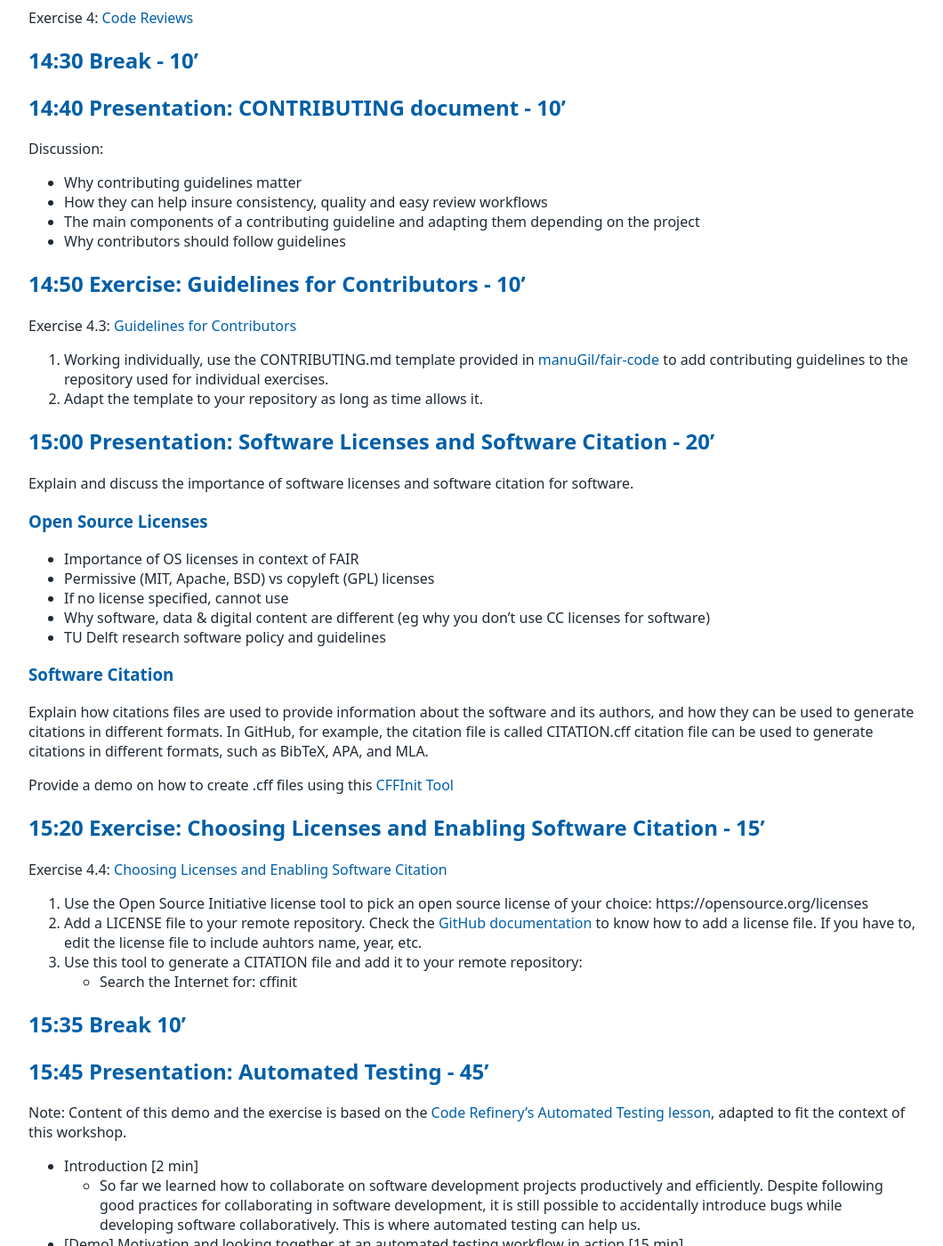
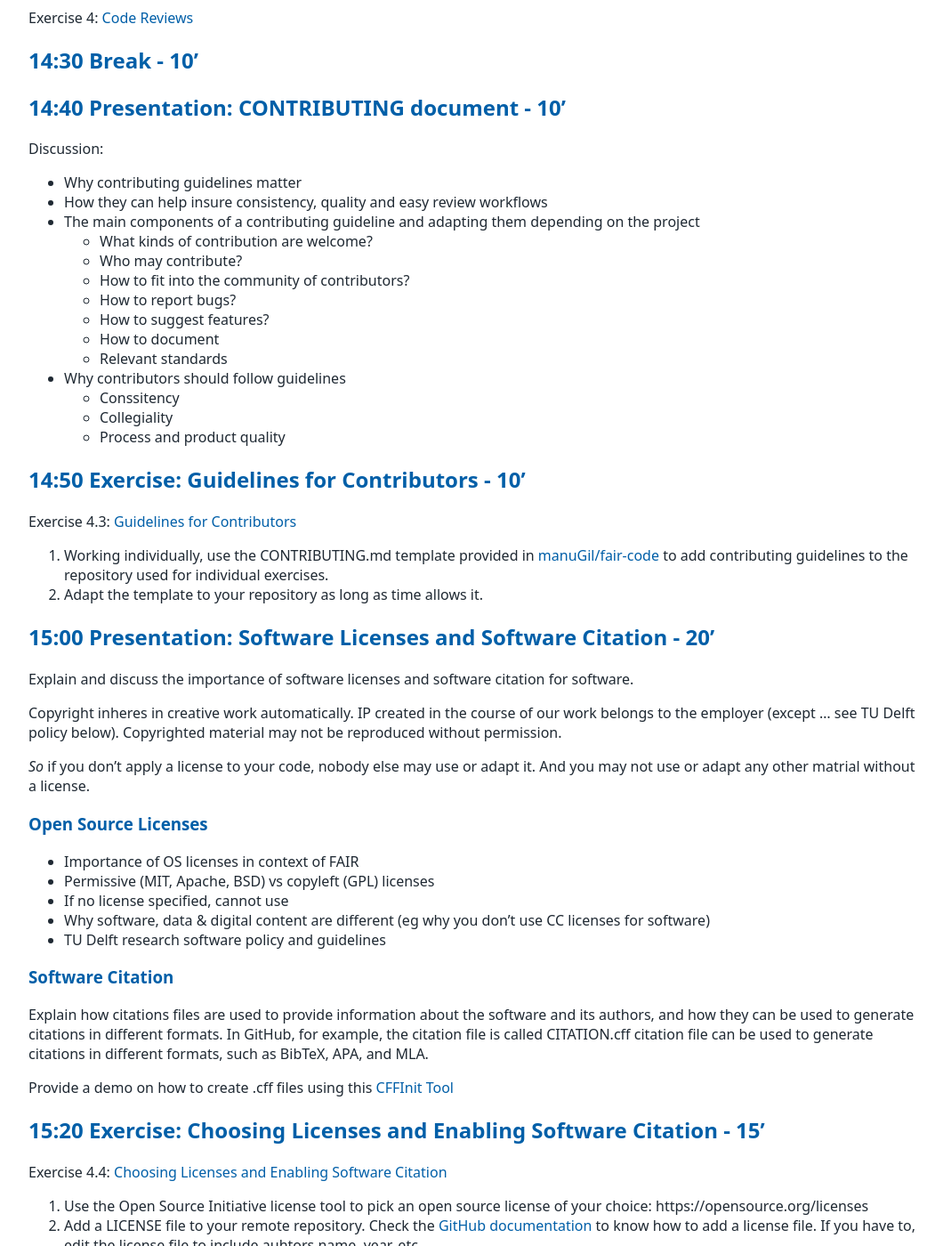
Before and after one commit to tu-delft-library/collaborative_software_development, a Jekyll site: the page built from material_for_trainers/lesson_plan.md, in a window 1280 px wide and 1400 px high, scrolled down 3966 px. Shown: the whole window at 89% size, without its empty margins (108-1168 px from the left). Built offline with Jekyll 4.4.1, drawn with Linux system fonts in a browser that asks for light colours; our own code applies the rules of GitHub Pages for plain Markdown files.

Commit message:
More detail in FAIR sections

```diff
--- a/material_for_trainers/lesson_plan.md
+++ b/material_for_trainers/lesson_plan.md
@@ -169,7 +169,17 @@ Discussion:
 - Why contributing guidelines matter
 - How they can help insure consistency, quality and easy review workflows
 - The main components of a contributing guideline and adapting them depending on the project
+  - What kinds of contribution are welcome?
+  - Who may contribute?
+  - How to fit into the community of contributors?
+  - How to report bugs?
+  - How to suggest features?
+  - How to document
+  - Relevant standards
 - Why contributors should follow guidelines
+  - Conssitency
+  - Collegiality
+  - Process and product quality
 
 ## 14:50 Exercise: Guidelines for Contributors - 10'
 
@@ -183,6 +193,10 @@ Exercise 4.3: [Guidelines for Contributors](https://4turesearchdata-carpentries.
 ## 15:00 Presentation: Software Licenses and Software Citation - 20'
 
 Explain and discuss the importance of software licenses and software citation for software.
+
+Copyright inheres in creative work automatically. IP created in the course of our work belongs to the employer (except ... see TU Delft policy below). Copyrighted material may not be reproduced without permission.
+
+*So* if you don't apply a license to your code, nobody else may use or adapt it. And you may not use or adapt any other matrial without a license.
 
 ### Open Source Licenses
 - Importance of OS licenses in context of FAIR
```
